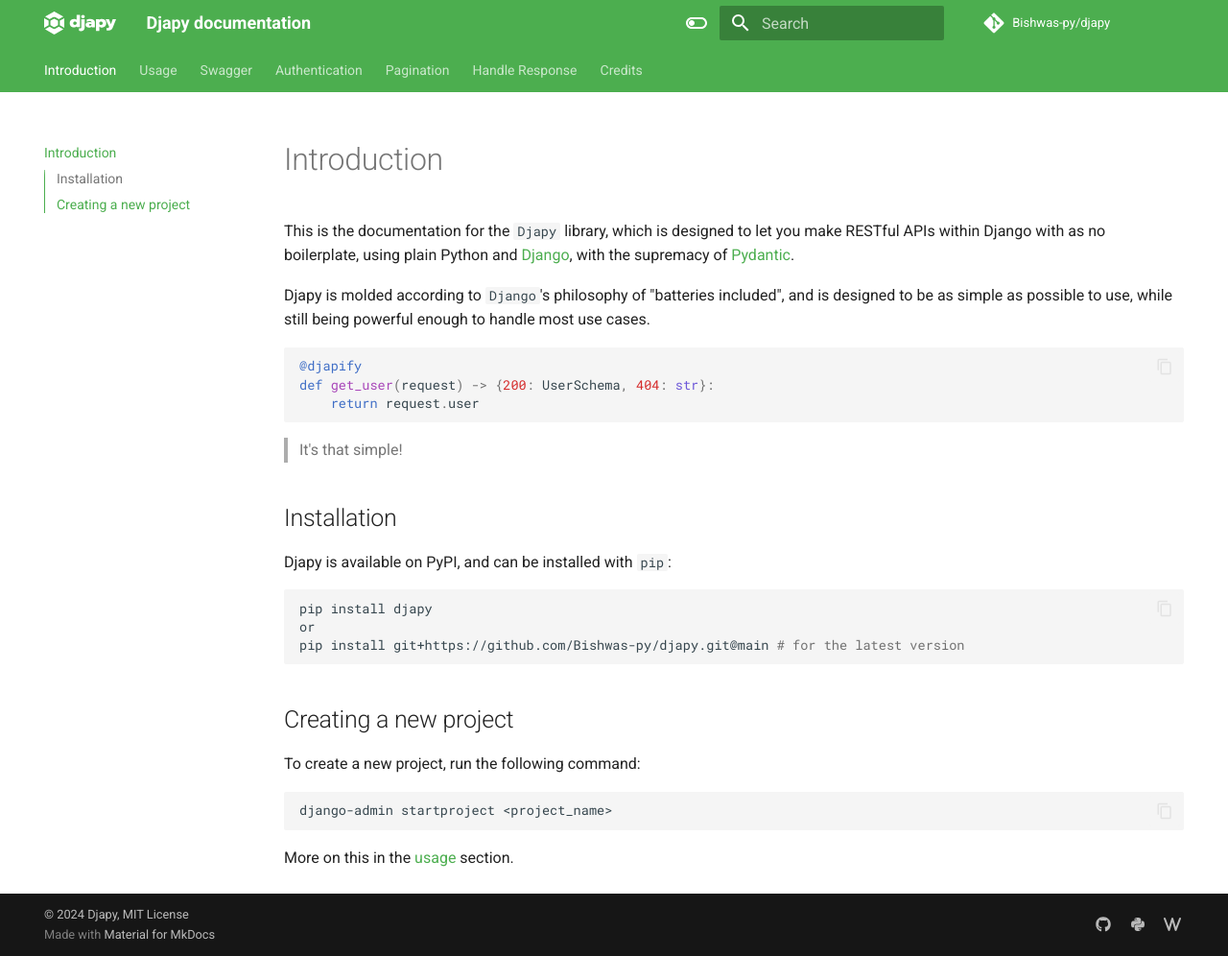
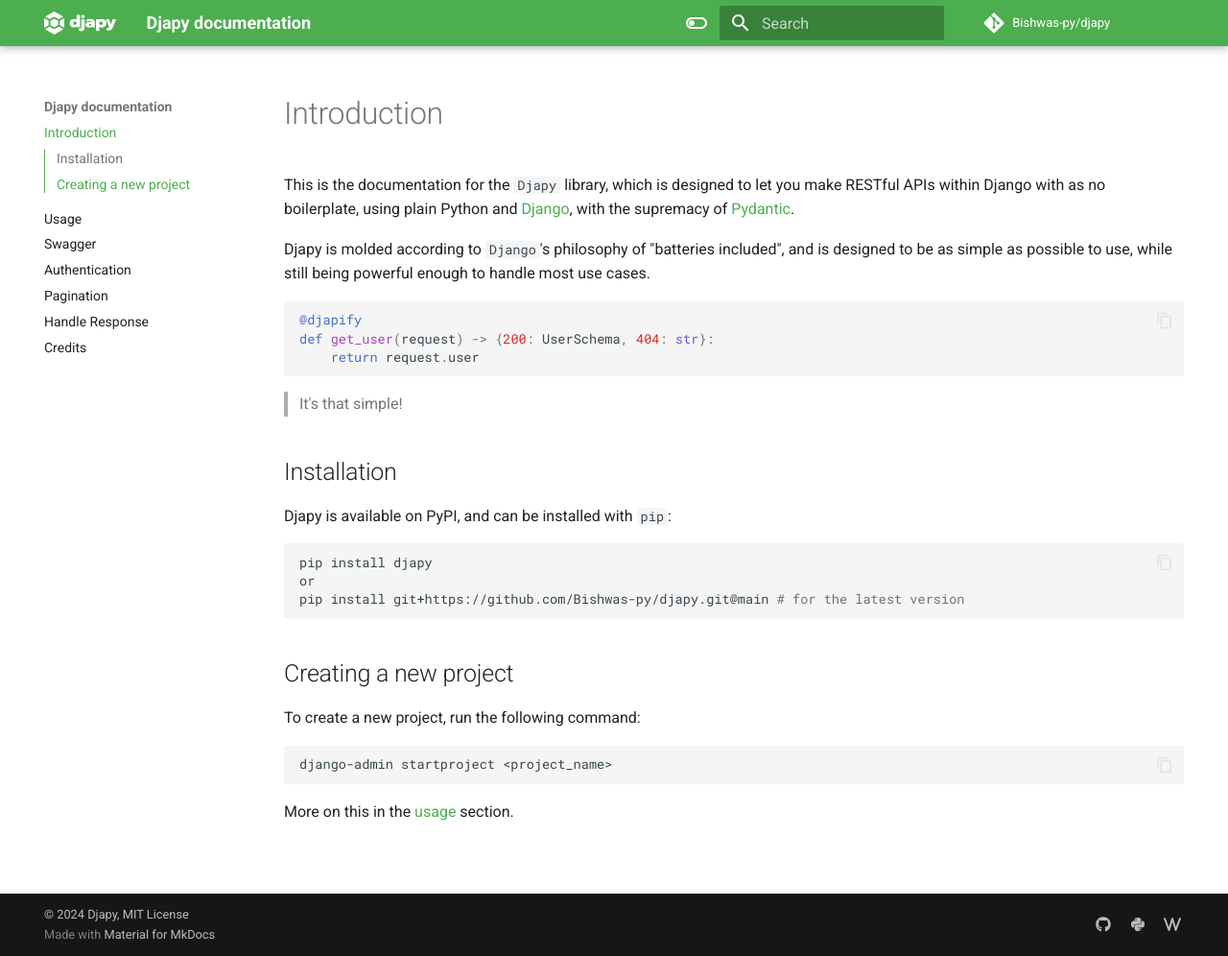
Before and after one commit to Bishwas-py/djapy-docs, an MkDocs documentation site: the page built from docs/index.md, in a window 1280 px wide and 996 px high. Shown: the whole window at 96% size. Built offline with MkDocs 1.6.1 and Material for MkDocs 9.7.7, drawn with Linux system fonts in a browser that asks for light colours; comment, search, counter and statistics services are not loaded.

Commit message:
og changed

```diff
--- a/mkdocs.yml
+++ b/mkdocs.yml
@@ -8,10 +8,8 @@ theme:
 
   name: material
   features:
-    - navigation.tabs
-    - navigation.sections
+    - navigation.expand
     - toc.integrate
-    - navigation.top
     - search.suggest
     - search.highlight
     - content.tabs.link
```
Also changed, not shown: docs/images/og.png.
